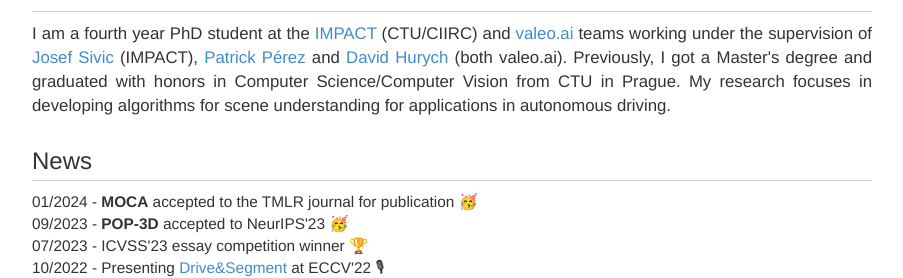
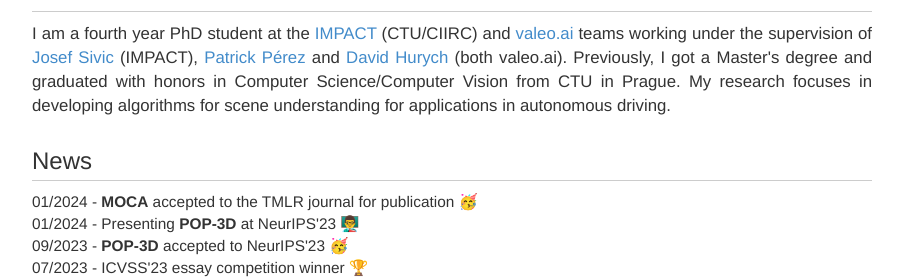
Before and after one commit to vobecant/vobecant.github.io, a plain HTML site: page index.html in a window 1280 px wide. Shown: the part 603-881 px from the top of the page, without its empty margins (188-1091 px from the left). Drawn offline with Linux system fonts and the light colour scheme.

Commit message:
Update index.html

```diff
--- a/index.html
+++ b/index.html
@@ -105,6 +105,7 @@
             <h3>News</h3>
             <p style="font-size: 110%;text-align: justify;">
                 01/2024 - <b>MOCA</b> accepted to the TMLR journal for publication &#129395; </br>
+                01/2024 - Presenting <b>POP-3D</b> at NeurIPS'23 👨‍🏫 </br>
                 09/2023 - <b>POP-3D</b> accepted to NeurIPS'23 &#129395; </br>
                 07/2023 - ICVSS'23 essay competition winner &#127942; </br>
                 10/2022 - Presenting <a href="https://vobecant.github.io/DriveAndSegment">Drive&Segment</a> at
```
